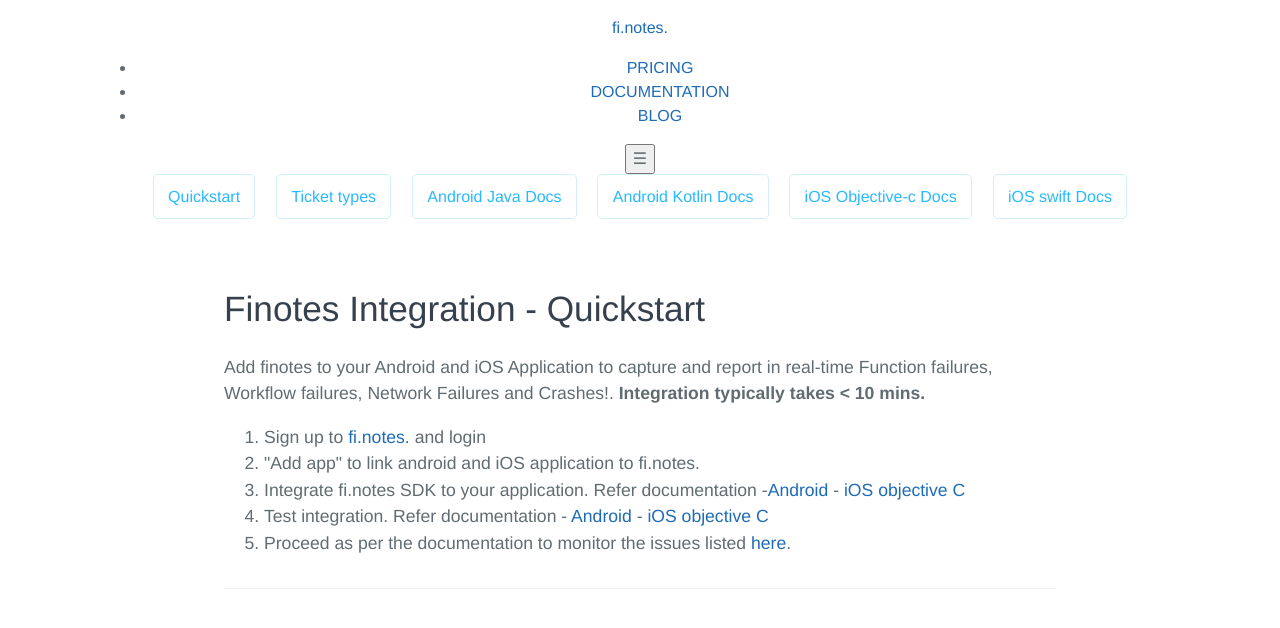
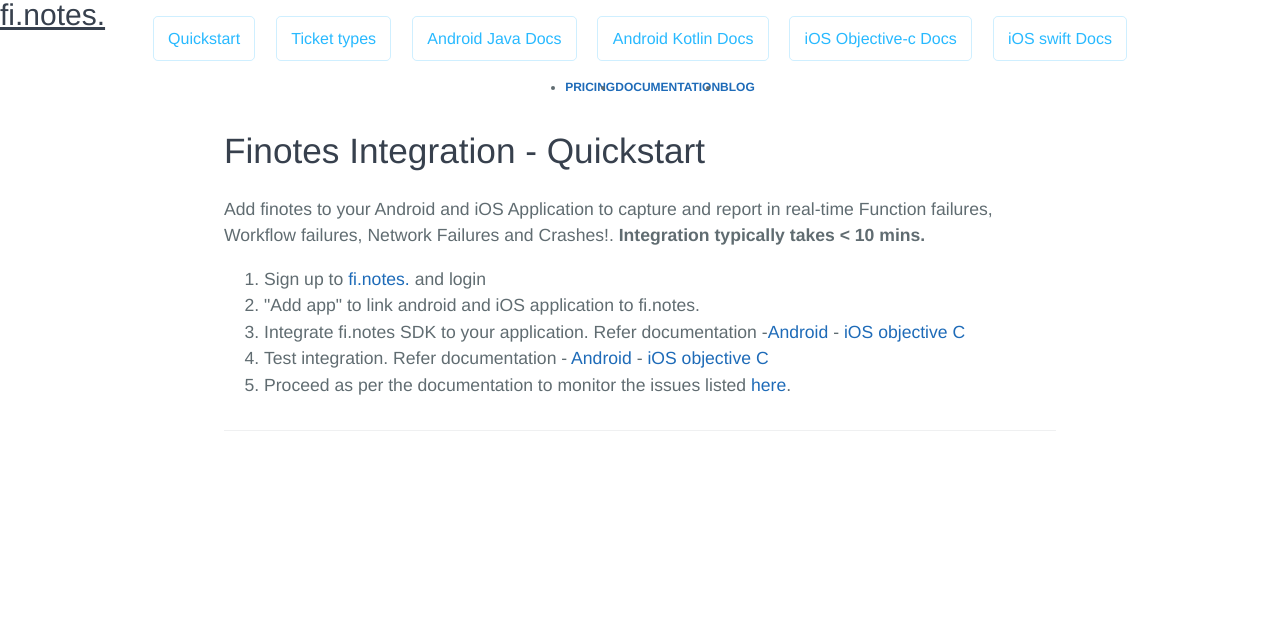
Before and after one commit to finotes/finotes.github.io, a Jekyll site: the page built from index.html, in a window 1280 px wide. Shown: the top 628 px of the page. Built offline with Jekyll 4.4.1, drawn with Linux system fonts in a browser that asks for light colours; some web fonts are replaced.

Commit message:
Update style.css

```diff
--- a/css/style.css
+++ b/css/style.css
@@ -37,6 +37,62 @@ dfn { font-style: italic; }
 
 /** Address variable `h1` font-size and margin within `section` and `article` contexts in Firefox 4+, Safari, and Chrome. */
 h1 { font-size: 2em; margin: 0.67em 0; }
+
+/* nav css */
+
+.topbar {
+    position: absolute;
+    top: 0;
+    left: 0;
+    right: 0;
+    background-color: transparent;
+    height: 90px;
+    border-radius: 0;
+    z-index: 910;
+}
+
+.topbar-left {
+    display: -webkit-box;
+    display: flex;
+    -webkit-box-align: center;
+    align-items: center;
+    flex-shrink: 0;
+    margin-right: 16px;
+}
+
+.topbar-nav {
+    display: -webkit-inline-box;
+    display: inline-flex;
+    -webkit-box-align: center;
+    align-items: center;
+    flex-wrap: nowrap;
+    font-weight: 600;
+    font-size: .75rem;
+    line-height: 90px;
+    z-index: 910;
+}
+
+.topbar-toggler {
+    align-self: flex-start;
+    padding: .25rem .75rem;
+    font-size: 1.25rem;
+    line-height: 1;
+    background: 0 0;
+    border: 1px solid transparent;
+    border-radius: .25rem;
+    cursor: pointer;
+    opacity: .6;
+    vertical-align: baseline;
+    -webkit-transition: .2s;
+    transition: .2s;
+    display: none;
+}
+
+.topbar > .container > .topbar-left > .topbar-brand {
+    font-size: 1.875rem;
+    line-height: 1;
+    color: #37404d;
+}
 
 /** Address styling not present in IE 8/9. */
 mark { background: #ff0; color: #000; }
```
